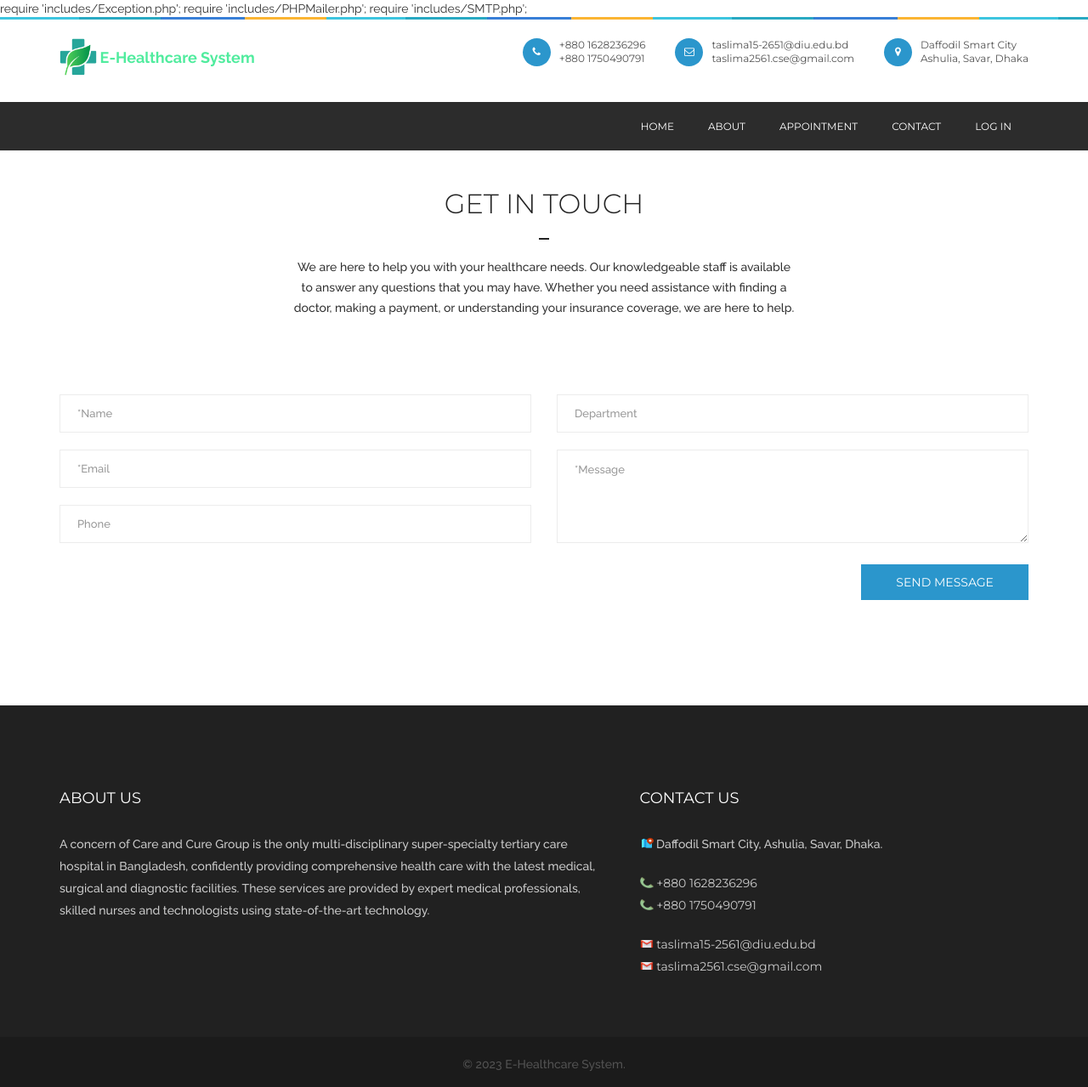
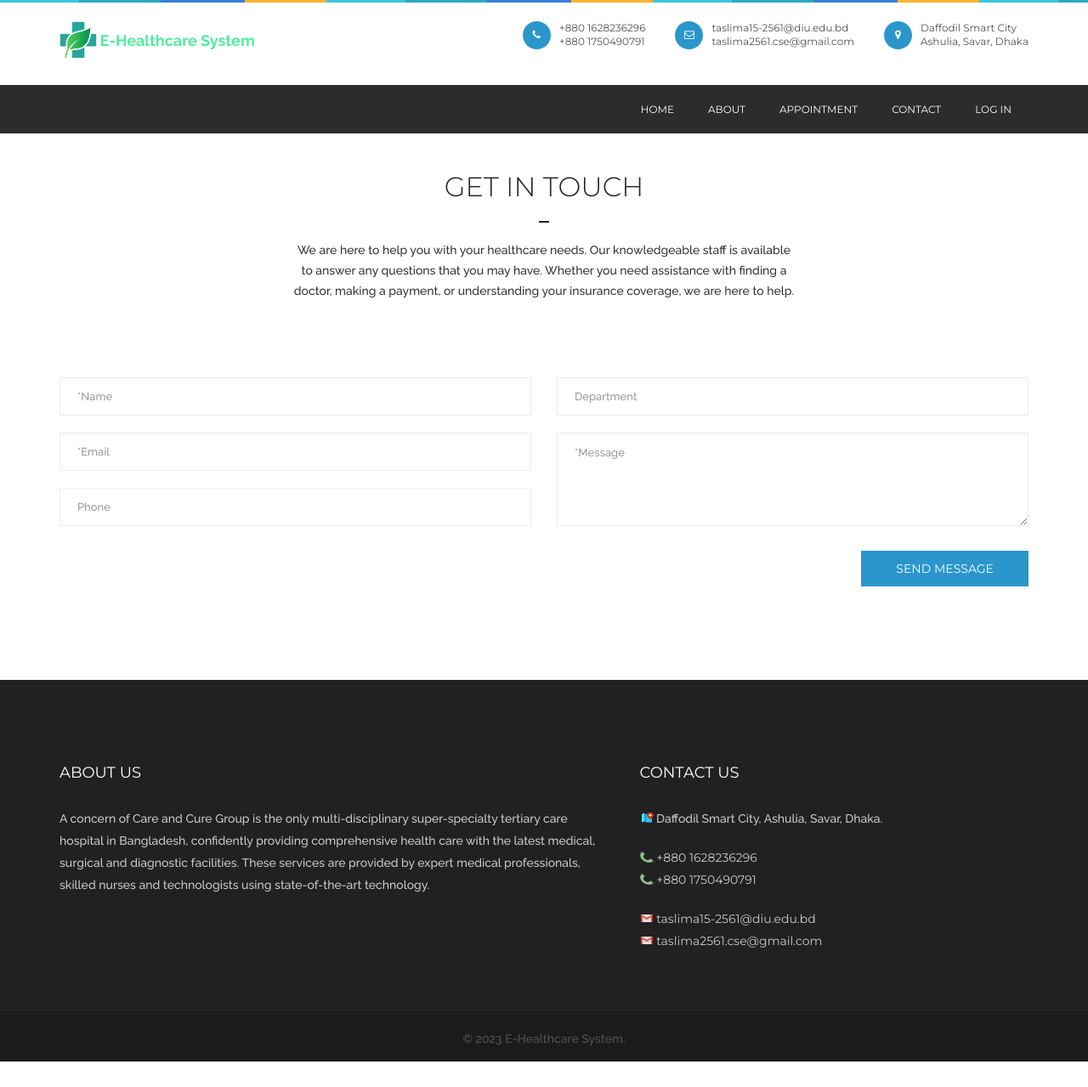
Before and after one commit to aknibircse/e-healthcare-system-php, a PHP site: page /contact.php in a window 1280 px wide. Shown: the whole page at 85% size. After the commit the page ends 1249 px from the top, so only its background shows below. Run offline with PHP 8.4, Linux system fonts and the light colour scheme; some libraries are stand-ins or nearby versions.

Commit message:
treatmentfiles-fixed

```diff
--- a/contact.php
+++ b/contact.php
@@ -1,7 +1,6 @@
-require 'includes/Exception.php';
-require 'includes/PHPMailer.php';
-require 'includes/SMTP.php';
-
+ <!-- require 'includes/Exception.php'; -->
+ <!-- require 'includes/PHPMailer.php'; -->
+ <!-- require 'includes/SMTP.php'; -->
 
 
 <?php include 'header.php';?>
--- a/header.php
+++ b/header.php
@@ -73,7 +73,7 @@ $tim = date("H:i:s");
             +880 1750490791</p>
           </li>
           <li> <i class="fa fa-envelope-o"></i>
-            <p>taslima15-2651@diu.edu.bd <br>
+            <p>taslima15-2561@diu.edu.bd <br>
                taslima2561.cse@gmail.com
           </p>
           </li>
```
Also changed, not shown: 1 other file.
